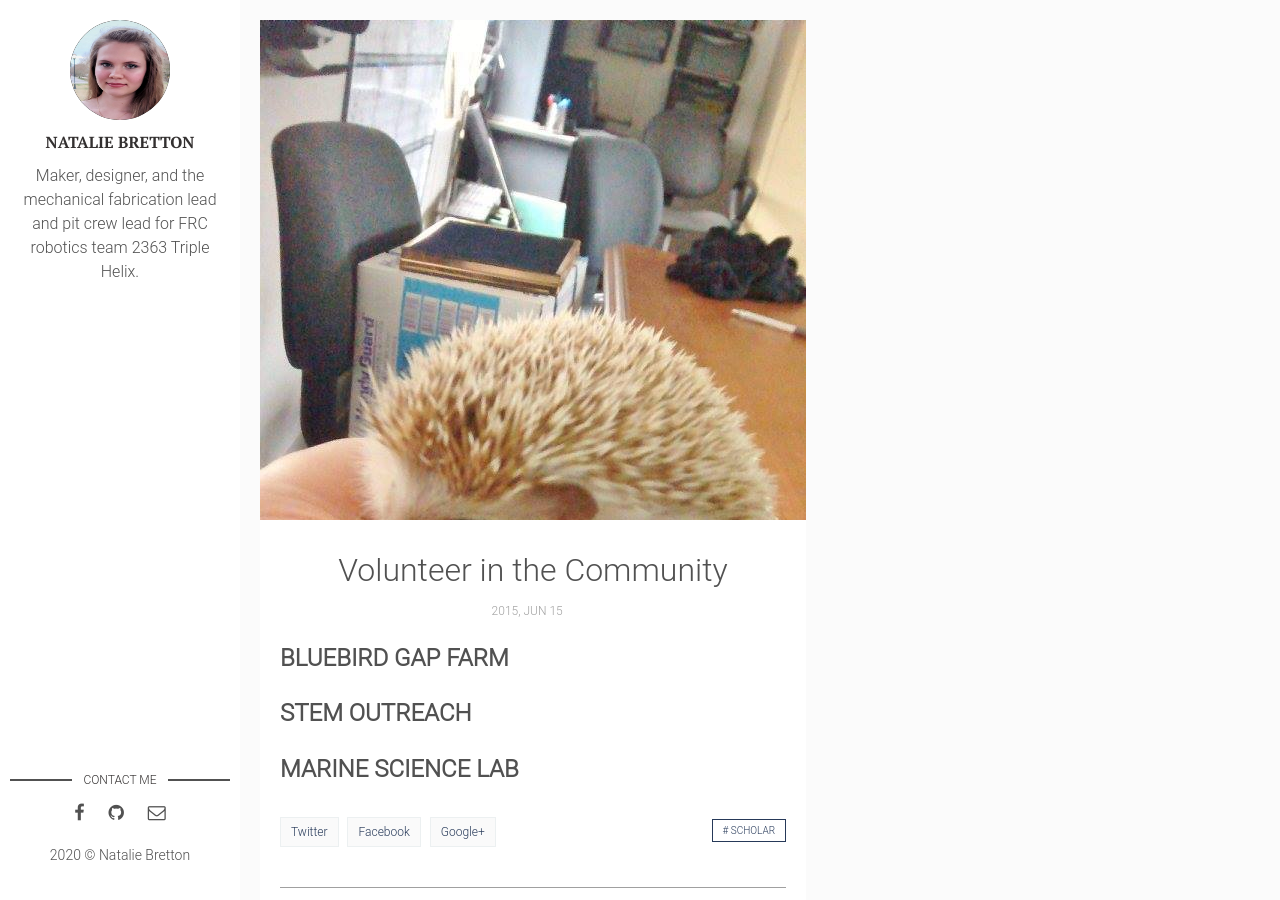
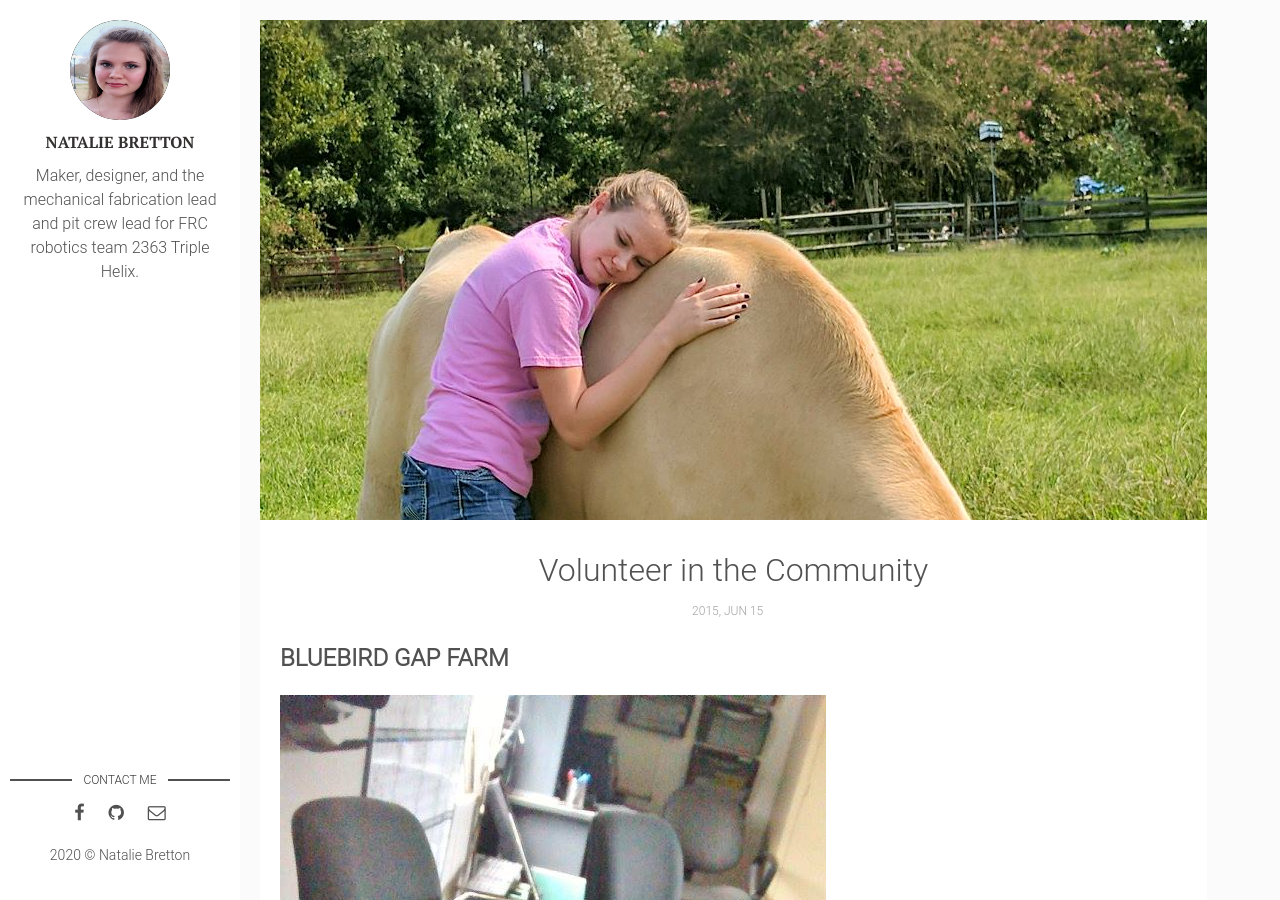
Before and after one commit to natgrrl/natgrrl.github.io, a Jekyll site: the page built from _posts/2015-06-15-volunteer.markdown, in a window 1280 px wide and 900 px high. Built offline with Jekyll 4.4.1, drawn with Linux system fonts in a browser that asks for light colours.

Commit message:
Update 2015-06-15-volunteer.markdown

```diff
--- a/_posts/2015-06-15-volunteer.markdown
+++ b/_posts/2015-06-15-volunteer.markdown
@@ -3,12 +3,14 @@ layout: post
 title: "Volunteer in the Community"
 date: 2015-06-15
 description: Volunteering at Bluebird Gap Farm, STEM Outreach, Marine Science Labs, etc.  # Add post description (optional)
-img: volunteer1.jpg # Add image post (optional)
+img: volunteer2.jpg # Add image post (optional)
 tags: [SCHOLAR]
 ---
 
 ## BLUEBIRD GAP FARM
 
+![volunteer1](http://natgrrl.github.io/assets/img/volunteer1.jpg)
+
 ## STEM OUTREACH
 
 ## MARINE SCIENCE LAB
```
